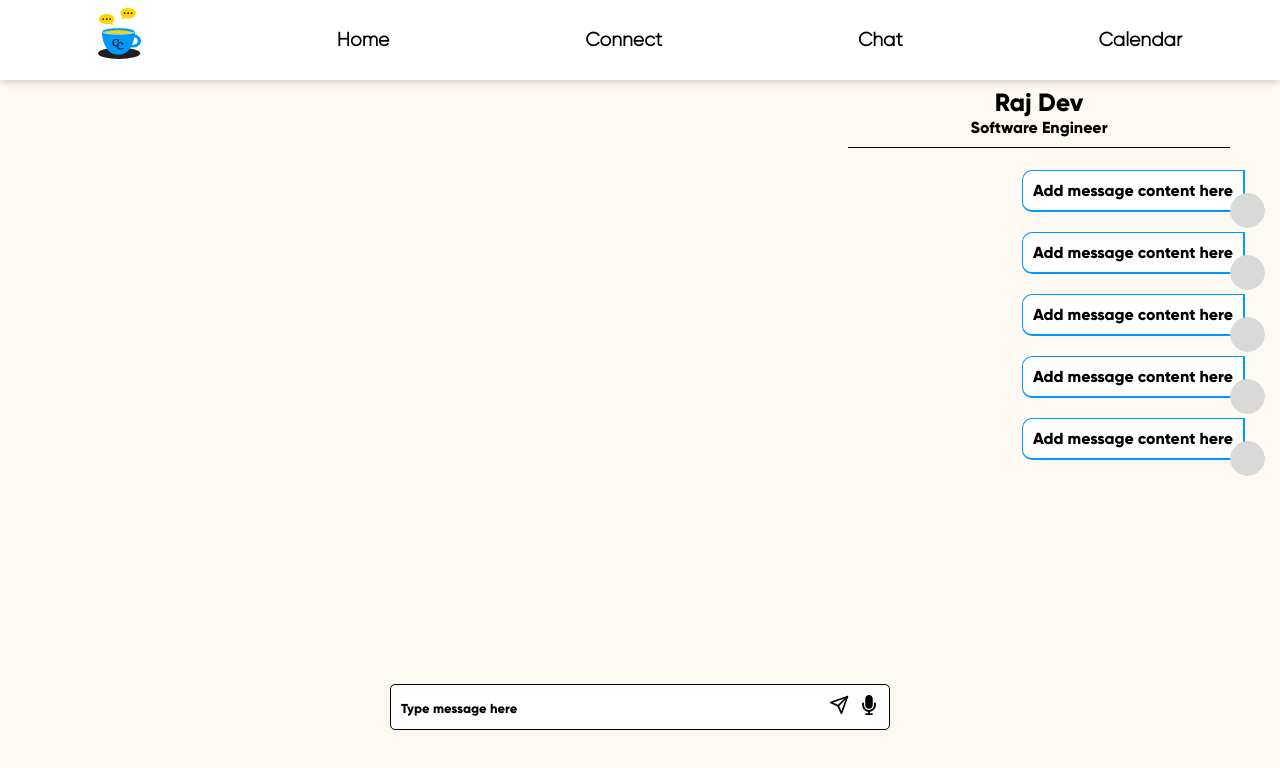
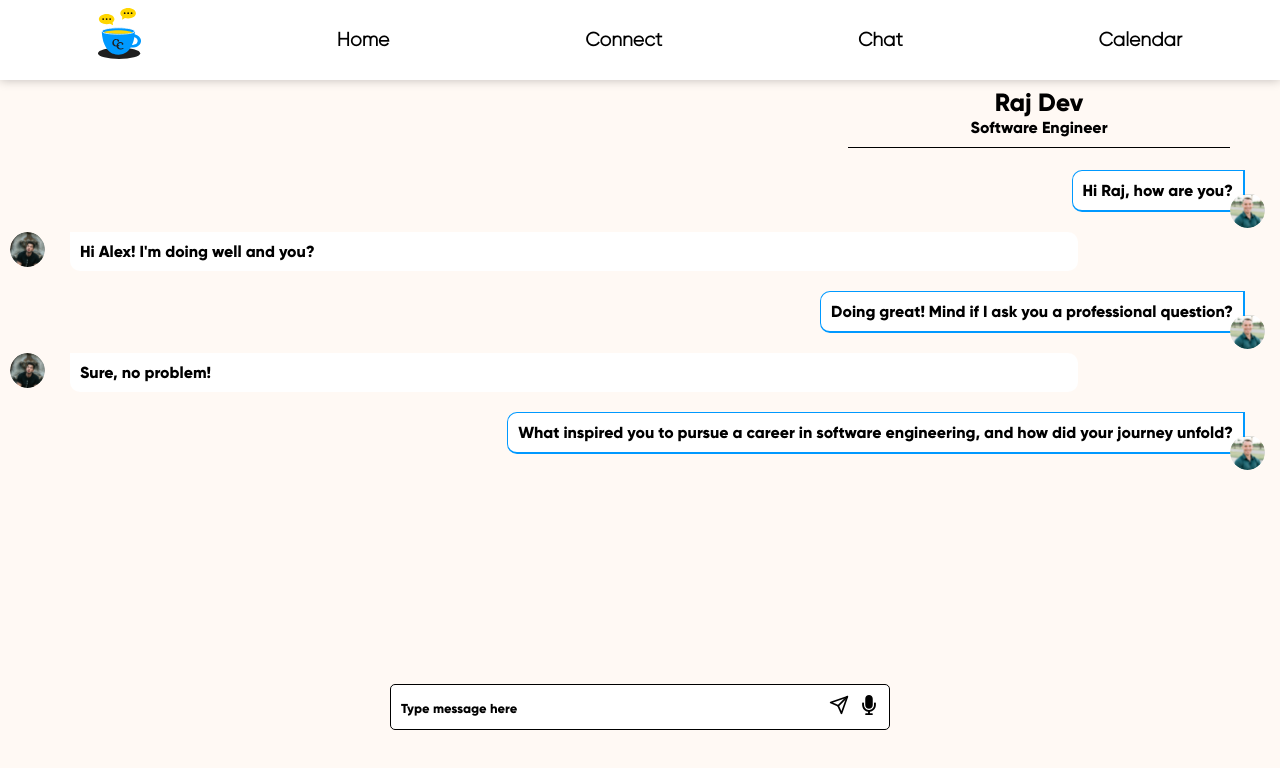
Before and after one commit to makeitMVPadmin/CoffeeChat, a React (Create React App) app: page /chat in a window 1280 px wide. Shown: the top 768 px of the page. Built offline with nearby package versions, Linux system fonts and the light colour scheme; some icons are missing; a web font is replaced by a local one.

Commit message:
imported data to chat page and rendered data

```diff
--- a/src/components/ChatFeature/Chat/Chat.jsx
+++ b/src/components/ChatFeature/Chat/Chat.jsx
@@ -12,7 +12,7 @@ import ChatData from "../../../data/chatData"
 
 
 const Chat =() => {
-    const {messages} = ChatData
+    const {users, messages} = ChatData
 
     const navigate=useNavigate()
 
@@ -27,9 +27,9 @@ const Chat =() => {
             <FaArrowLeftLong size={30} className="backIcon" onClick={handleBackArrowChat} />
             </div>
             <div className="colTwo">
-               <img className="userTwoImg" src={ChatData.users[1].avatar} alt="profile pic" />
-                <span className="userName">{ChatData.users[1].name}</span>
-                <span className="userOccupation">{ChatData.users[1].occupation}</span>
+               <img className="userTwoImg" src={users[1].avatar} alt="profile pic" />
+                <span className="userName">{users[1].name}</span>
+                <span className="userOccupation">{users[1].occupation}</span>
             </div>
         </div>
     <Messages messages={messages} /> {/*passing the messages prop to messages component*/}
--- a/src/components/ChatFeature/Message/Message.jsx
+++ b/src/components/ChatFeature/Message/Message.jsx
@@ -4,17 +4,17 @@ import React from "react";
 import "./Message.scss"
 import User from "../SidebarHeader/User.svg";
 
-const Message =() => {
+const Message =({key, content, sender, userImg}) => {
     return(
         // classname to determine style for classname. change once data is added
-        // <div className={`message ${message.sender === 'user1' ? 'owner' : ''}`}>
-        <div className="message owner">
-            <div className="messageInfo">
+        <div className={`message ${sender === 'aanders' ? 'owner' : ''}`}>
+         {/*<div className="message owner" key={key}>*/}
+         <div className="messageInfo">
             <div className="userPic">
-                <img src={User} alt="profile pic" /></div>
+                <img src={userImg} alt="profile pic" /></div>
             </div>
             <div className="messageContent">
-                <p>Add message content here</p>
+                <p>{content}</p>
             </div>
         </div>
     )
--- a/src/components/ChatFeature/Messages/Messages.jsx
+++ b/src/components/ChatFeature/Messages/Messages.jsx
@@ -9,12 +9,19 @@ import"./Messages.scss"
 
 const Messages =({messages}) => {
 
-    const messagesList = messages.map((message, index) => (
-        <Message
-        key={index}
-        content={message.content}
-        sender={message.sender} />
-    ))
+
+    const messagesList = messages.map((message) => {
+        return(
+            <Message
+            key={message.id}
+            content={message.content}
+            sender={message.sender}
+            userImg={message.avatar}
+            />
+            )
+    })
+
+
 
     return(
         <div className="messages">
--- a/src/data/chatData.jsx
+++ b/src/data/chatData.jsx
@@ -49,6 +49,7 @@ const chatData = {
     {
       id: 1,
       sender: "aanders",
+      avatar: AlexAndersPic,
       receiver: "rdev",
       content: "Hi Raj, how are you?",
       timestamp: "2024-02-18T12:00:00",
@@ -57,12 +58,14 @@ const chatData = {
       id: 2,
       sender: "rdev",
       receiver: "aanders",
+      avatar: RajDevPicture,
       content: "Hi Alex! I'm doing well and you?",
       timestamp: "2024-02-18T12:05:00",
     },
     {
       id: 3,
       sender: "aanders",
+      avatar: AlexAndersPic,
       receiver: "rdev",
       content: "Doing great! Mind if I ask you a professional question?",
       timestamp: "2024-02-18T12:12:00",
@@ -71,12 +74,14 @@ const chatData = {
       id: 4,
       sender: "rdev",
       receiver: "aanders",
+      avatar: RajDevPicture,
       content: "Sure, no problem!",
       timestamp: "2024-02-18T12:15:00",
     },
     {
       id: 5,
       sender: "aanders",
+      avatar: AlexAndersPic,
       receiver: "rdev",
       content: "What inspired you to pursue a career in software engineering, and how did your journey unfold?",
       timestamp: "2024-02-18T12:19:00",
```
